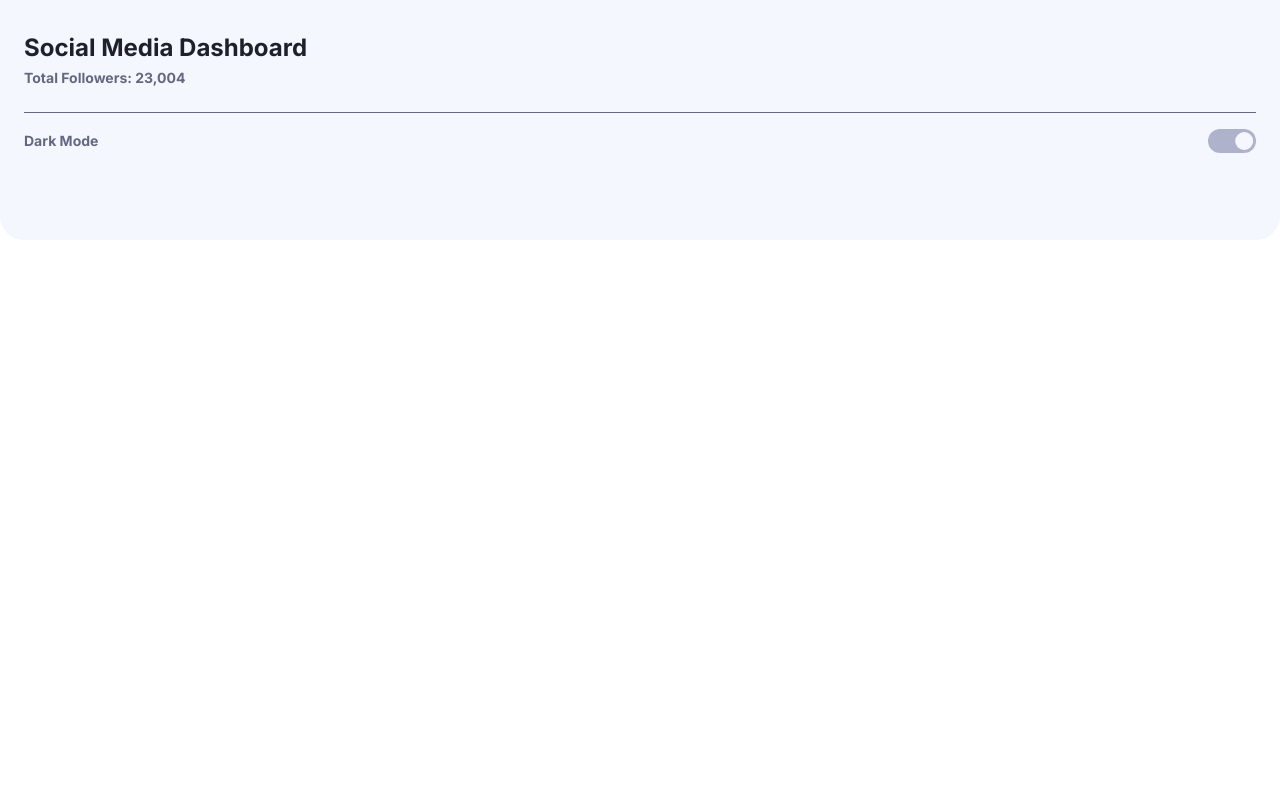
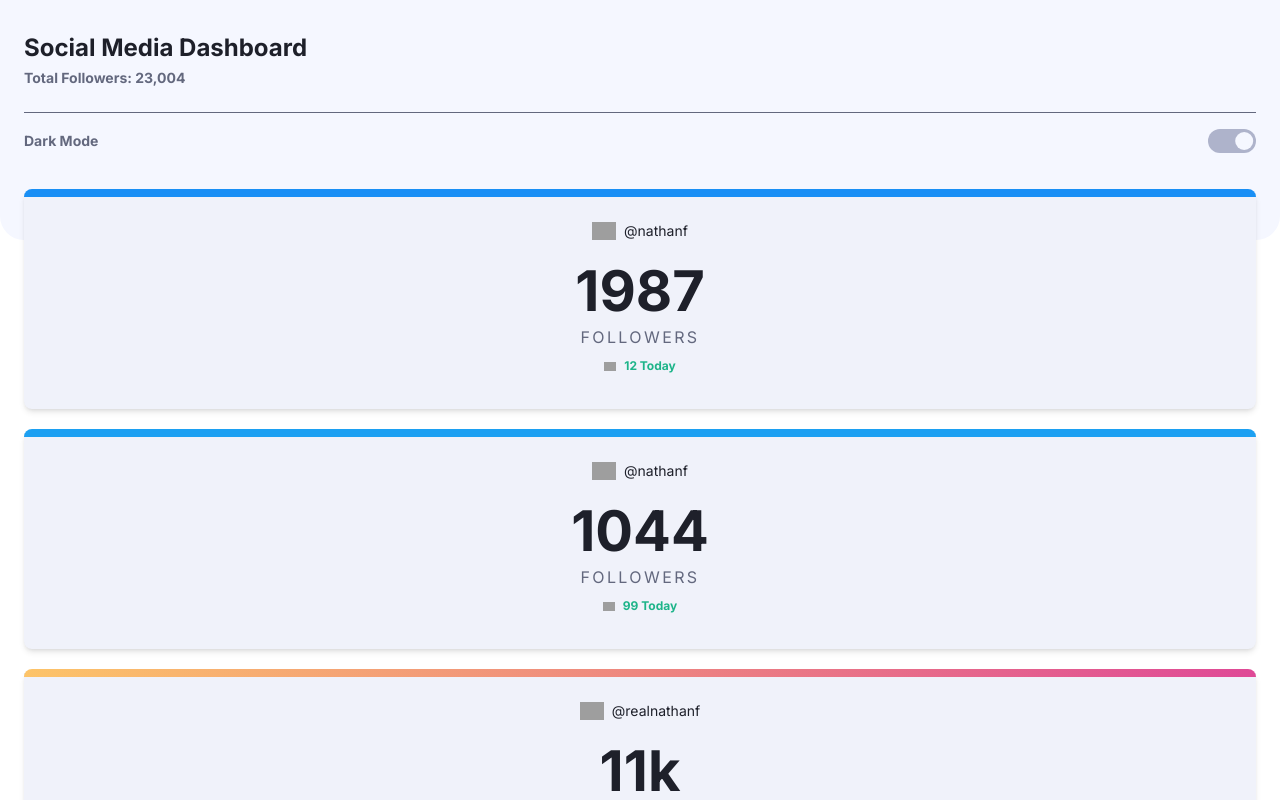
Before and after one commit to R3ygoski/dashboard-app-next, a Next.js app: page / in a window 1280 px wide. Shown: the top 800 px of the page. Built offline with nearby package versions, Linux system fonts and the light colour scheme; grey boxes are pictures that could not be loaded.

Commit message:
Add: Social Media Card

```diff
--- a/src/app/page.tsx
+++ b/src/app/page.tsx
@@ -1,5 +1,6 @@
 import SocialMediaCard from "@/components/SocialMediaCard";
 import ThemeToggler from "@/components/ThemeToggler";
+import { socialMediaData } from "@/data/socialMediaData";
 
 export default function Home() {
   return (
@@ -14,6 +15,11 @@ export default function Home() {
         <div className="h-[1px] w-full mt-6 bg-main-light-text dark:bg-main-dark-text"></div>
       </section>
       <ThemeToggler />
+      <section className="flex flex-col gap-6 w-full mt-8 py-2">
+        {socialMediaData.map((card,idx)=>{
+          return <SocialMediaCard key={idx} socialMedia={card.socialMedia} username={card.username} followers={card.followers} registered={card.registered}/>
+        })}
+      </section>
     </main>
   );
 }
--- /dev/null
+++ b/src/components/SocialMediaCard.tsx
@@ -0,0 +1,75 @@
+import { socialMediaIcons } from "@/data/iconsData";
+import { ISocialMediaData } from "@/data/socialMediaData";
+import Image from "next/image";
+import SocialMediaResults from "./SocialMediaResults";
+
+export default function SocialMediaCard({
+  socialMedia,
+  username,
+  followers,
+  registered,
+}: ISocialMediaData) {
+  let border: string = "";
+  let subscription: string = "";
+
+  switch (socialMedia) {
+    case "facebook":
+      border = "after:bg-social-media-facebook";
+      break;
+    case "twitter":
+      border = "after:bg-social-media-twitter";
+      break;
+    case "instagram":
+      border =
+        "after:bg-gradient-to-r after:from-social-media-instagram-1 after:to-social-media-instagram-2";
+      break;
+    case "youtube":
+      border = "after:bg-social-media-youtube";
+      break;
+    default:
+      border = "after:bg-white";
+      break;
+  }
+
+  switch (socialMedia) {
+    case "youtube":
+      subscription = "subscribers";
+      break;
+    default:
+      subscription = "followers";
+      break;
+  }
+
+  return (
+    <article
+      className={`
+        group flex flex-col items-center relative h-[13.5rem] pt-6 border-t-4 rounded-b-lg gap-y-2 bg-main-light-card shadow-md
+        after:block after:absolute after:-top-2 after:w-full after:h-2 after:rounded-t-lg
+        dark:bg-main-dark-card
+        ${border}
+    `}
+    >
+      <div className="flex items-center gap-x-2">
+        <Image
+          src={socialMediaIcons[socialMedia]}
+          alt=""
+          width={24}
+          height={24}
+        />
+        <p className="text-sm text-main-light-strong-text dark:text-main-dark-strong-text">
+          {username}
+        </p>
+      </div>
+      <p className="text-main-light-strong-text font-bold text-[3.5rem] dark:text-main-dark-strong-text">
+        {followers}
+      </p>
+      <p className="-mt-4 tracking-[0.15em] text-base text-main-light-text uppercase dark:text-main-dark-text">
+        {subscription}
+      </p>
+      <SocialMediaResults
+        type={registered.type}
+        quantity={registered.quantity}
+      />
+    </article>
+  );
+}
--- /dev/null
+++ b/src/components/SocialMediaResults.tsx
@@ -0,0 +1,19 @@
+import { IRegistered } from "@/data/socialMediaData";
+import Image from "next/image";
+
+import { resultIcon } from "@/data/iconsData";
+
+export default function SocialMediaResults({ type, quantity }: IRegistered) {
+  return (
+    <p
+      className={`
+        flex items-center gap-x-2 font-bold text-[0.75rem] transition-colors duration-300
+        group-hover:text-main-light-background-top
+        ${type === "positive" ? "text-results-up" : "text-results-down"}
+    `}
+    >
+      <Image src={resultIcon[type]} alt="" width={12} height={12} />
+      {quantity} Today
+    </p>
+  );
+}
--- /dev/null
+++ b/src/data/iconsData.tsx
@@ -0,0 +1,24 @@
+import FacebookIcon from "@/icons/icon-facebook.svg";
+import TwitterIcon from "@/icons/icon-twitter.svg";
+import InstagramIcon from "@/icons/icon-instagram.svg";
+import YoutubeIcon from "@/icons/icon-youtube.svg";
+import { StaticImport } from "next/dist/shared/lib/get-img-props";
+
+import PositiveIcon from "@/icons/icon-up.svg";
+import NegativeIcon from "@/icons/icon-down.svg";
+
+interface IIcons {
+  [key: string]: StaticImport;
+}
+
+export const socialMediaIcons: IIcons = {
+  facebook: FacebookIcon,
+  twitter: TwitterIcon,
+  instagram: InstagramIcon,
+  youtube: YoutubeIcon,
+};
+
+export const resultIcon: IIcons = {
+  positive: PositiveIcon,
+  negative: NegativeIcon,
+};
--- /dev/null
+++ b/src/data/socialMediaData.ts
@@ -0,0 +1,53 @@
+type SocialMediaType = "facebook" | "twitter" | "instagram" | "youtube";
+type FlowType = "positive" | "negative";
+
+export interface IRegistered {
+  quantity: number;
+  type: FlowType;
+}
+
+export interface ISocialMediaData {
+  socialMedia: SocialMediaType;
+  username: string;
+  followers: string;
+  registered: IRegistered;
+}
+
+export const socialMediaData: ISocialMediaData[] = [
+  {
+    socialMedia: "facebook",
+    username: "@nathanf",
+    followers: "1987",
+    registered: {
+      quantity: 12,
+      type: "positive",
+    },
+  },
+  {
+    socialMedia: "twitter",
+    username: "@nathanf",
+    followers: "1044",
+    registered: {
+      quantity: 99,
+      type: "positive",
+    },
+  },
+  {
+    socialMedia: "instagram",
+    username: "@realnathanf",
+    followers: "11k",
+    registered: {
+      quantity: 1099,
+      type: "positive",
+    },
+  },
+  {
+    socialMedia: "youtube",
+    username: "Nathan F.",
+    followers: "8239",
+    registered: {
+      quantity: 144,
+      type: "negative",
+    },
+  },
+];
```
